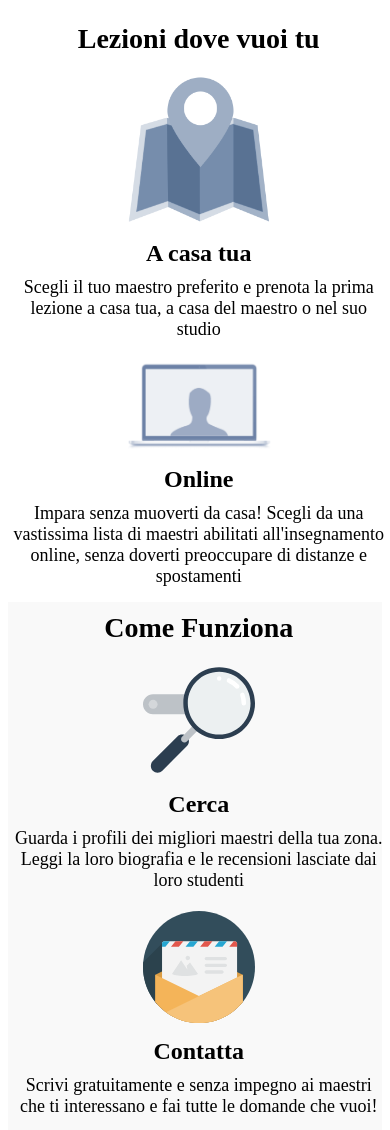
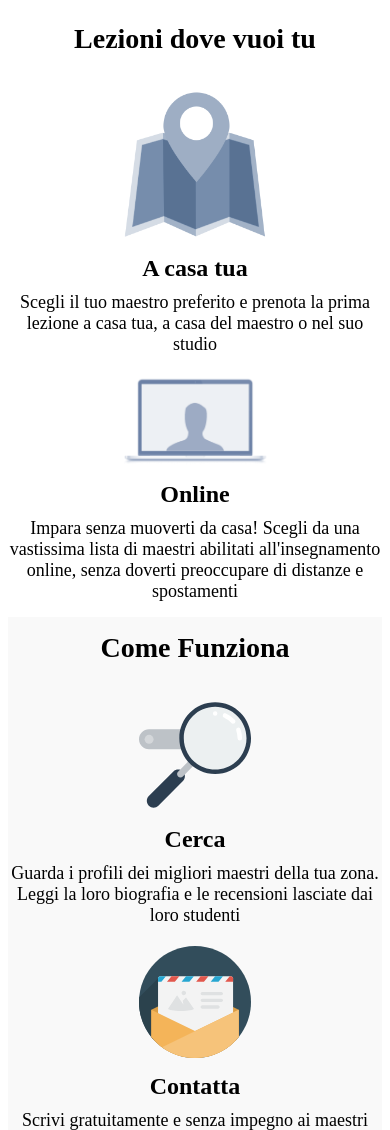
Before and after one commit to mcurtaz/html-css-resp-wannabe, a plain HTML site: page index.html in a window 390 px wide. Shown: the top 1130 px of the page. Drawn offline with Linux system fonts and the light colour scheme.

Commit message:
semplificazione mediaqueries

```diff
--- a/css/mediaqueries.css
+++ b/css/mediaqueries.css
@@ -7,7 +7,7 @@
   .row {
     width: 100%;
     margin-top: 0;
-    padding: 15px 1%;
+    padding: 15px 0;
   }
 
   *{
@@ -21,21 +21,17 @@
 
   h3{
     font-size: 24px;
-      margin: 10px 0;
+    margin: 10px 0;
   }
 
-  .row::after {
-    display: none;
+ /* allineamento colonne una sotto l'altra */
+
+  #steps .row>.left, #steps .row>.central, #steps .row>.right, #lezioni .row>.left, #lezioni .row>.right, #why .row>.first, #why .row>.second, #why .row>.third {
+    width: 100%;
+    margin-top: 20px;
   }
 
-  /* BLOCCO LEZIONI */
-
-  #lezioni .row>.left,
-  #lezioni .row>.right {
-    width: 100%;
-    float: none;
-    margin-top: 20px;
-  }
+  /* ridimensionamento immagini */
 
   #lezioni .row img {
     display: inline-block;
@@ -43,32 +39,12 @@
     width: 40%;
   }
 
-  /* BLOCCO STEPS */
-
- #steps .row{
-   padding-top: 10px;
- }
-
-  #steps .row>.left,
-  #steps .row>.central,
-  #steps .row>.right {
-    float: none;
-    width: 100%;
-    margin-top: 20px;
-  }
 
   #steps .row img{
     width: 30%;
     height: auto;
   }
 
-  /* BLOCCO PERCHE */
-
-  #why .row>.first,
-  #why .row>.second,
-  #why .row>.third {
-    margin-top: 20px;
-  }
 
   #why .row img {
     background-color: #428bca;
```
